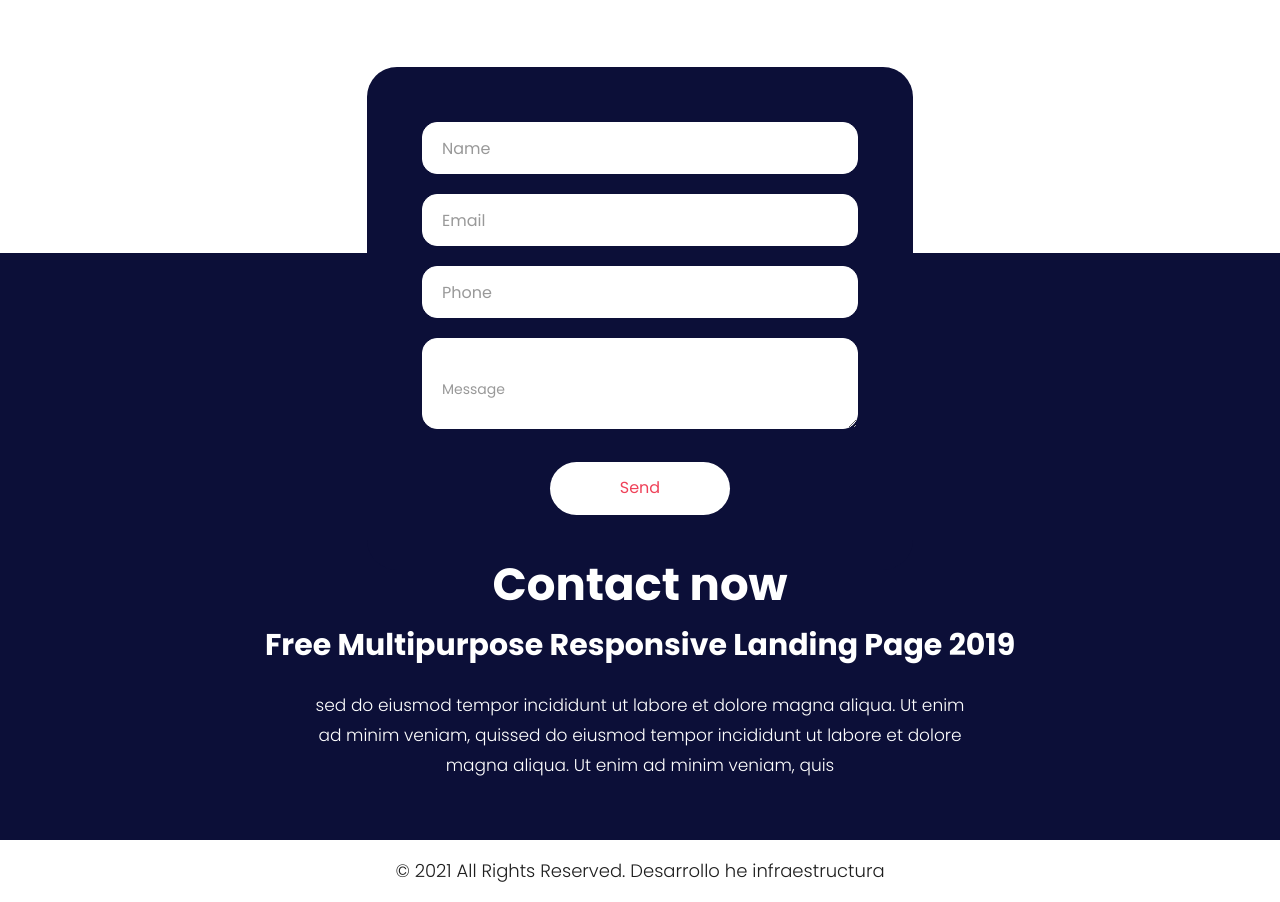
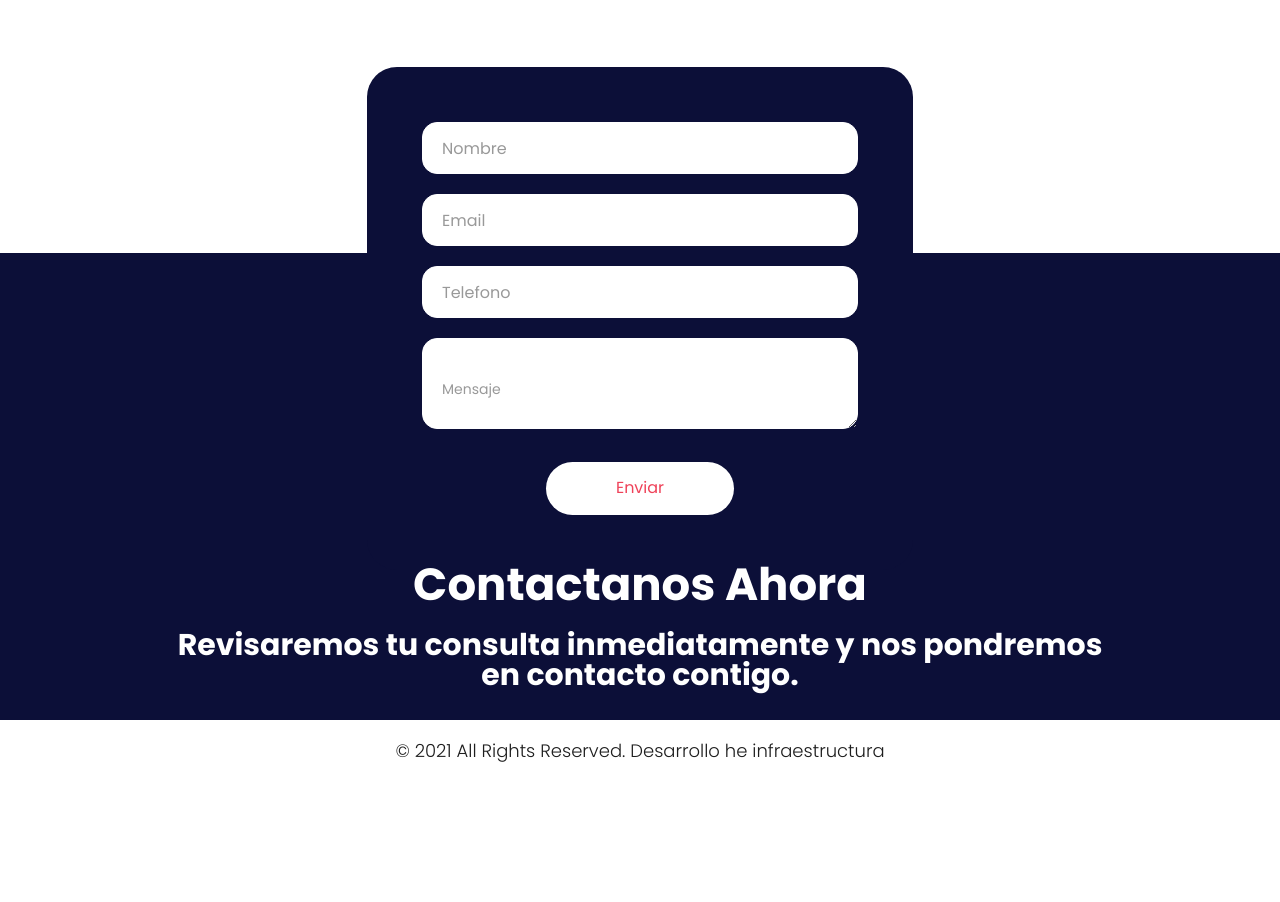
Before and after one commit to Santyluito/mi_magina_web_basic, a plain HTML site: page index.html in a window 1280 px wide. Shown: the part 3740-4642 px from the top of the page. After the commit the page ends 4522 px from the top, so only its background shows below. Drawn offline with nearby package versions, Linux system fonts and the light colour scheme.

Commit message:
Version 2

```diff
--- a/index.html
+++ b/index.html
@@ -250,19 +250,19 @@
                <form class="main_form">
                   <div class="row">
                      <div class="col-sm-12">
-                        <input class="contactus" placeholder="Name" type="text" name="Name">
+                        <input class="contactus" placeholder="Nombre" type="text" name="Name">
                      </div>
                      <div class="col-sm-12">
                         <input class="contactus" placeholder="Email" type="text" name=" Email">
                      </div>
                      <div class="col-sm-12">
-                        <input class="contactus" placeholder="Phone" type="text" name="Phone">
+                        <input class="contactus" placeholder="Telefono" type="text" name="Phone">
                      </div>
                      <div class="col-sm-12">
-                        <textarea class="textarea" placeholder="Message" type="text" name="Message"></textarea>
+                        <textarea class="textarea" placeholder="Mensaje" type="text" name="Message"></textarea>
                      </div>
                      <div class="col-sm-12">
-                        <button class="send">Send</button>
+                        <button class="send">Enviar</button>
                      </div>
                   </div>
                </form>
@@ -279,12 +279,12 @@
             <div class="row">
                <div class="col-md-10 offset-md-1">
                   <div class="cont">
-                     <h3>Contact now</h3>
-                     <span>Free Multipurpose Responsive Landing Page 2019</span>
-                     <p>sed do eiusmod tempor incididunt ut labore et dolore magna aliqua. Ut enim ad minim veniam,
+                     <h3>Contactanos Ahora</h3>
+                     <span>Revisaremos tu consulta inmediatamente y nos pondremos en contacto contigo.</span>
+                     <!-- <p>sed do eiusmod tempor incididunt ut labore et dolore magna aliqua. Ut enim ad minim veniam,
                         quissed do eiusmod tempor incididunt ut labore et dolore
                         magna aliqua. Ut enim ad minim veniam, quis
-                     </p>
+                     </p> -->
                   </div>
                </div>
             </div>
```
